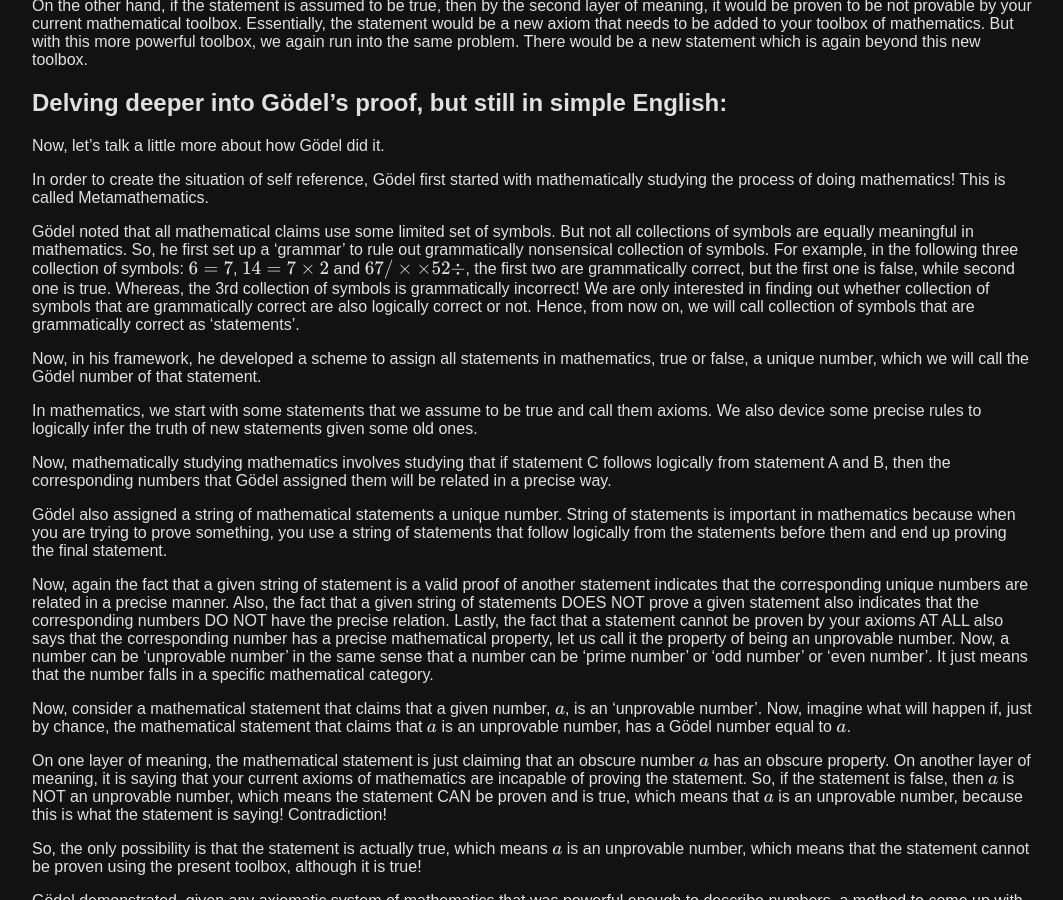
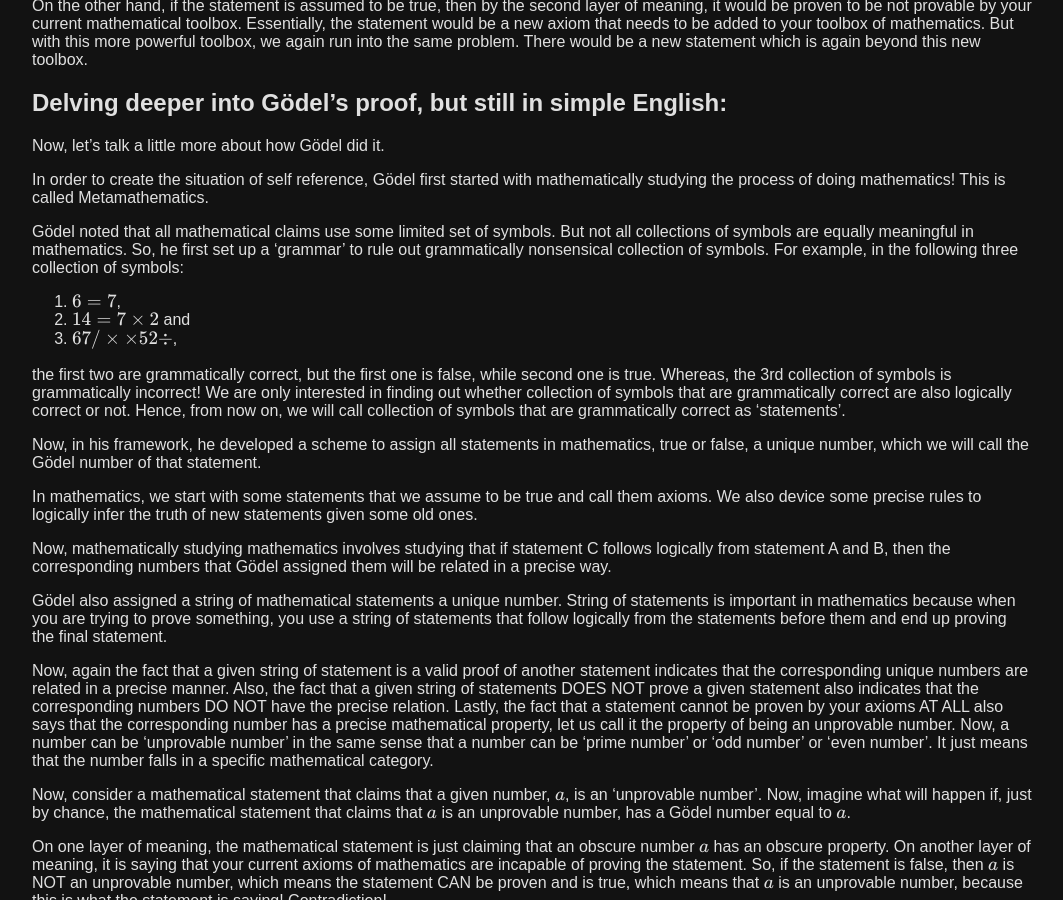
Before and after one commit to prem314/prem314.github.io, a Jekyll site: the page built from proof_of_godels_incompleteness_theorem.md, in a window 1280 px wide and 900 px high, scrolled down 338 px. Shown: the whole window, without its empty margins (108-1171 px from the left). Built offline with Jekyll 4.4.1, drawn with Linux system fonts in a browser that asks for light colours; part of the change alters nothing that is shown.

```diff
--- a/proof_of_godels_incompleteness_theorem.md
+++ b/proof_of_godels_incompleteness_theorem.md
@@ -20,7 +20,12 @@ Now, let's talk a little more about how Gödel did it.
 
 In order to create the situation of self reference, Gödel first started with mathematically studying the process of doing mathematics! This is called Metamathematics.
 
-Gödel noted that all mathematical claims use some limited set of symbols. But not all collections of symbols are equally meaningful in mathematics. So, he first set up a 'grammar' to rule out grammatically nonsensical collection of symbols. For example, in the following three collection of symbols: $6=7$, $14= 7\times 2$ and $67/ \times \times 52 \div$, the first two are grammatically correct, but the first one is false, while second one is true. Whereas, the 3rd collection of symbols is grammatically incorrect! We are only interested in finding out whether collection of symbols that are grammatically correct are also logically correct or not. Hence, from now on, we will call collection of symbols that are grammatically correct as 'statements'.
+Gödel noted that all mathematical claims use some limited set of symbols. But not all collections of symbols are equally meaningful in mathematics. So, he first set up a 'grammar' to rule out grammatically nonsensical collection of symbols. For example, in the following three collection of symbols:
+  1. $6=7$,
+  1. $14= 7\times 2$ and
+  1. $67/ \times \times 52 \div$,
+
+the first two are grammatically correct, but the first one is false, while second one is true. Whereas, the 3rd collection of symbols is grammatically incorrect! We are only interested in finding out whether collection of symbols that are grammatically correct are also logically correct or not. Hence, from now on, we will call collection of symbols that are grammatically correct as 'statements'.
 
 Now, in his framework, he developed a scheme to assign all statements in mathematics, true or false, a unique number, which we will call the Gödel number of that statement.
 
```
